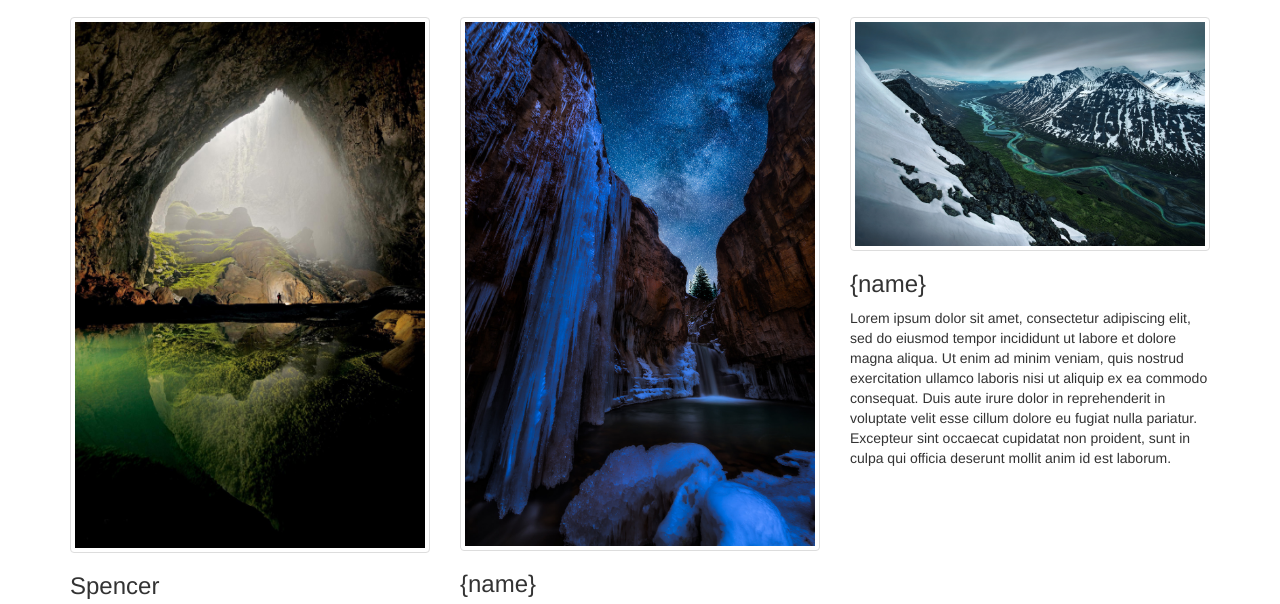
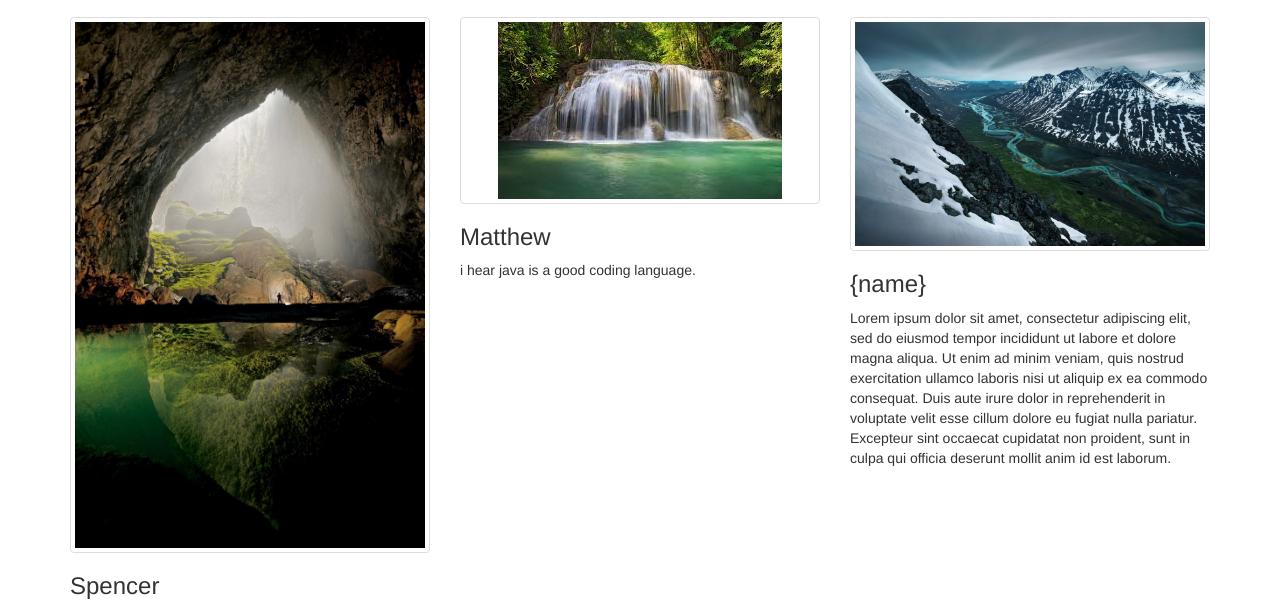
Before and after one commit to cantcmenoobz/Github-Tutorial, a plain HTML site: page index.html in a window 1280 px wide. Shown: the part 183-787 px from the top of the page. Drawn offline with Linux system fonts and the light colour scheme.

Commit message:
Matthew added files

```diff
--- a/index.html
+++ b/index.html
@@ -69,11 +69,11 @@
             </div>
             <div class="col-lg-4 col-md-4 col-xs-6 thumb">
                 <a class="thumbnail" href="#">
-                    <img class="img-responsive" src="./pictures/night waterfall.jpg" alt="">
+                    <img class="img-responsive" src="./pictures/waterfall pic.jpg" alt="">
                 </a>
-                <h3>{name}</h3>
+                <h3>Matthew</h3>
                 <p>
-                    Lorem ipsum dolor sit amet, consectetur adipiscing elit, sed do eiusmod tempor incididunt ut labore et dolore magna aliqua. Ut enim ad minim veniam, quis nostrud exercitation ullamco laboris nisi ut aliquip ex ea commodo consequat. Duis aute irure dolor in reprehenderit in voluptate velit esse cillum dolore eu fugiat nulla pariatur. Excepteur sint occaecat cupidatat non proident, sunt in culpa qui officia deserunt mollit anim id est laborum.
+                    i hear java is a good coding language.
                 </p>
             </div>
             <div class="col-lg-4 col-md-4 col-xs-6 thumb">
```
Also changed, not shown: pictures/waterfall pic.jpg (added).
